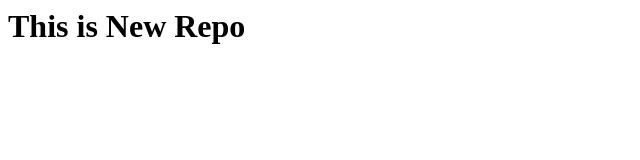
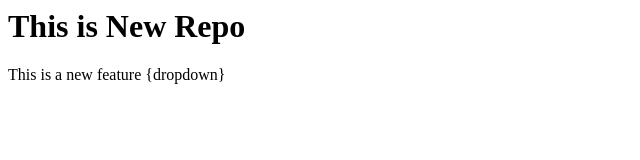
Before and after one commit to Suraj-makwana/LocalRepo, a plain HTML site: page LocalRepo/index.html in a window 1280 px wide. Shown: the whole page, without its empty margins (0-640 px from the left). Drawn offline with Linux system fonts and the light colour scheme.

Commit message:
dropdown

```diff
--- a/LocalRepo/index.html
+++ b/LocalRepo/index.html
@@ -1,2 +1,2 @@
 <h1>This is New Repo</h1>
-<!-- <p>This is a new feature</p> -->
+<p>This is a new feature {dropdown}</p>
```
